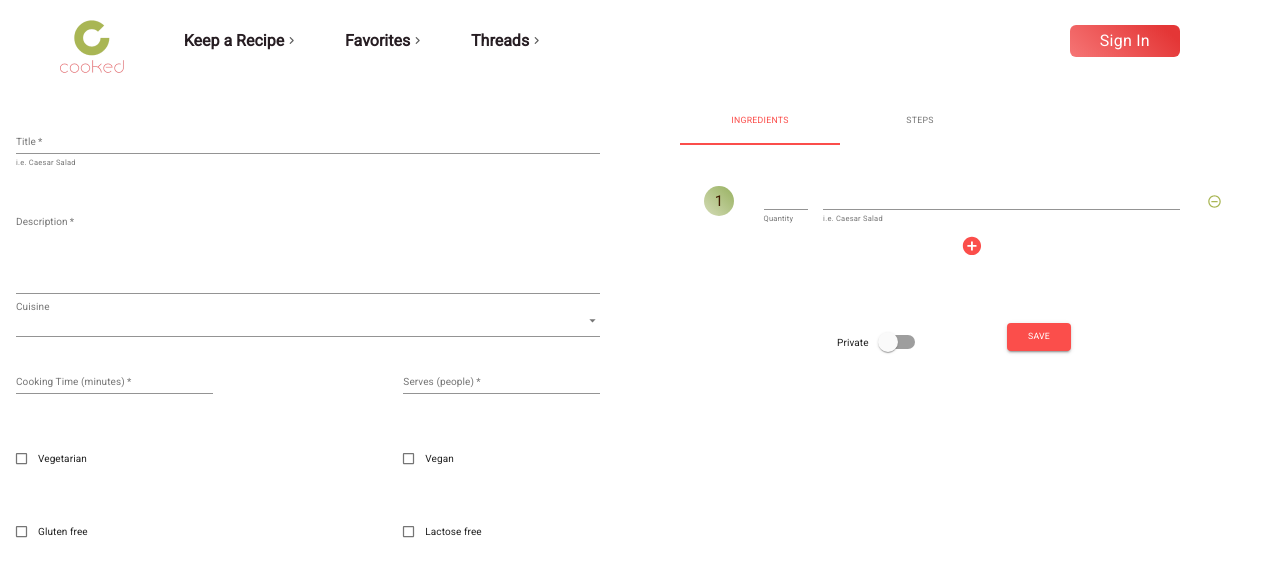
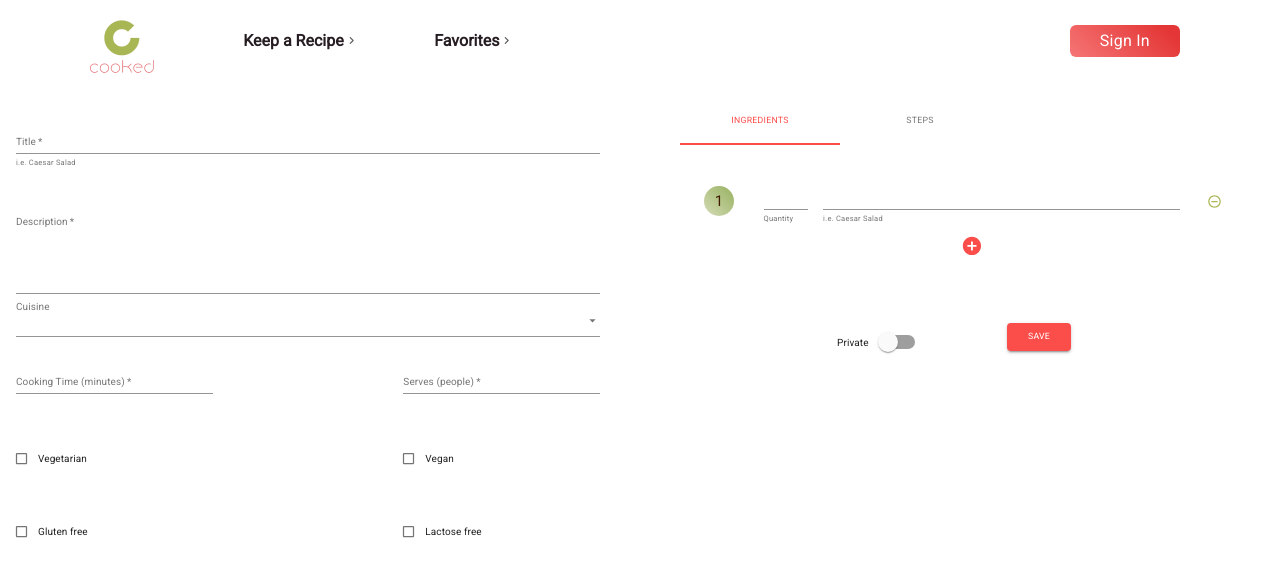
Before and after one commit to nataliajl/Cooked, a React (Create React App) app in the folder frontend/: page /keeparecipe in a window 1280 px wide. Shown: the top 576 px of the page. Built offline with nearby package versions, Linux system fonts and the light colour scheme; what @react-pdf/renderer would draw is missing.

Commit message:
Remoção do item Threads da navbar

```diff
--- a/frontend/src/components/Navbar/Navbar.js
+++ b/frontend/src/components/Navbar/Navbar.js
@@ -40,11 +40,7 @@ export default function Navbar() {
                     />
                     <ListItem
                         text="Favorites"
-                        link='/recipe'
-                    />
-                    <ListItem
-                        text="Threads"
-                        link='/keeparecipe'
+                        link='/'
                     />
                 </div>
                 <div className="rightappbar">
```
